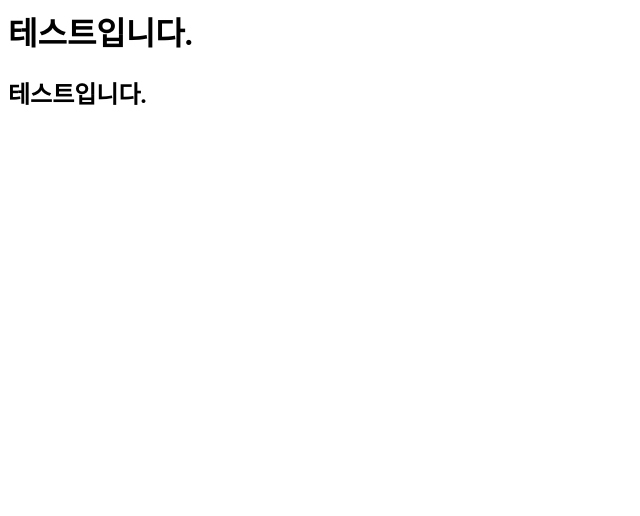
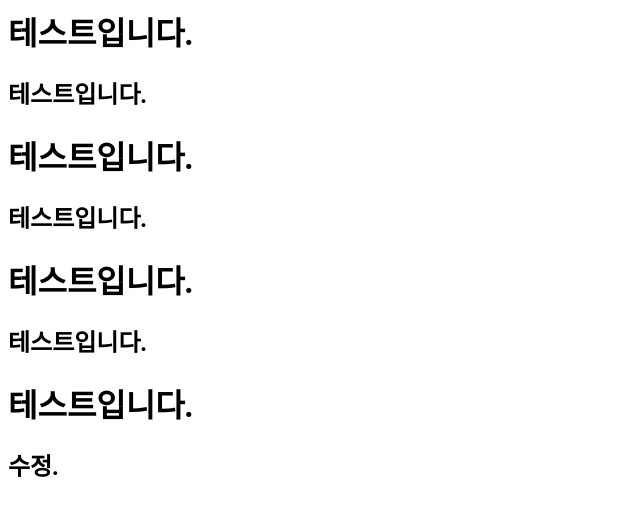
Before and after one commit to YONGDEOKCHO/FirstTest, a plain HTML site: page index.html in a window 1280 px wide. Shown: the whole page, without its empty margins (0-640 px from the left). Drawn offline with Linux system fonts and the light colour scheme.

Commit message:
수정하여 서버에 commit

```diff
--- a/index.html
+++ b/index.html
@@ -1,2 +1,17 @@
 <h1>테스트입니다.</h1>
 <h2>테스트입니다.</2>
+
+
+
+<h1>테스트입니다.</h1>
+<h2>테스트입니다.</2>
+
+
+
+<h1>테스트입니다.</h1>
+<h2>테스트입니다.</2>
+
+
+
+<h1>테스트입니다.</h1>
+<h2>수정.</2>
```
